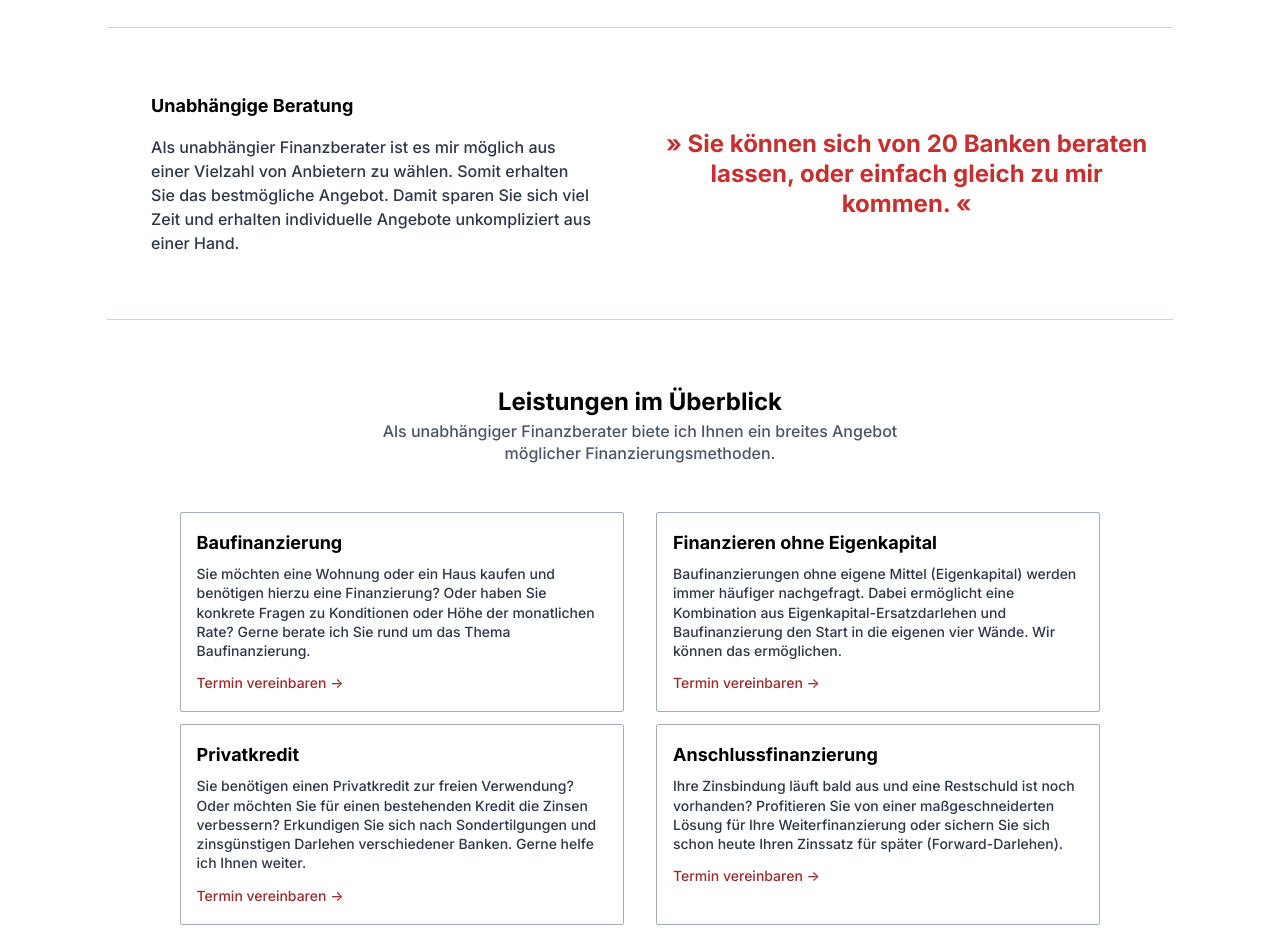
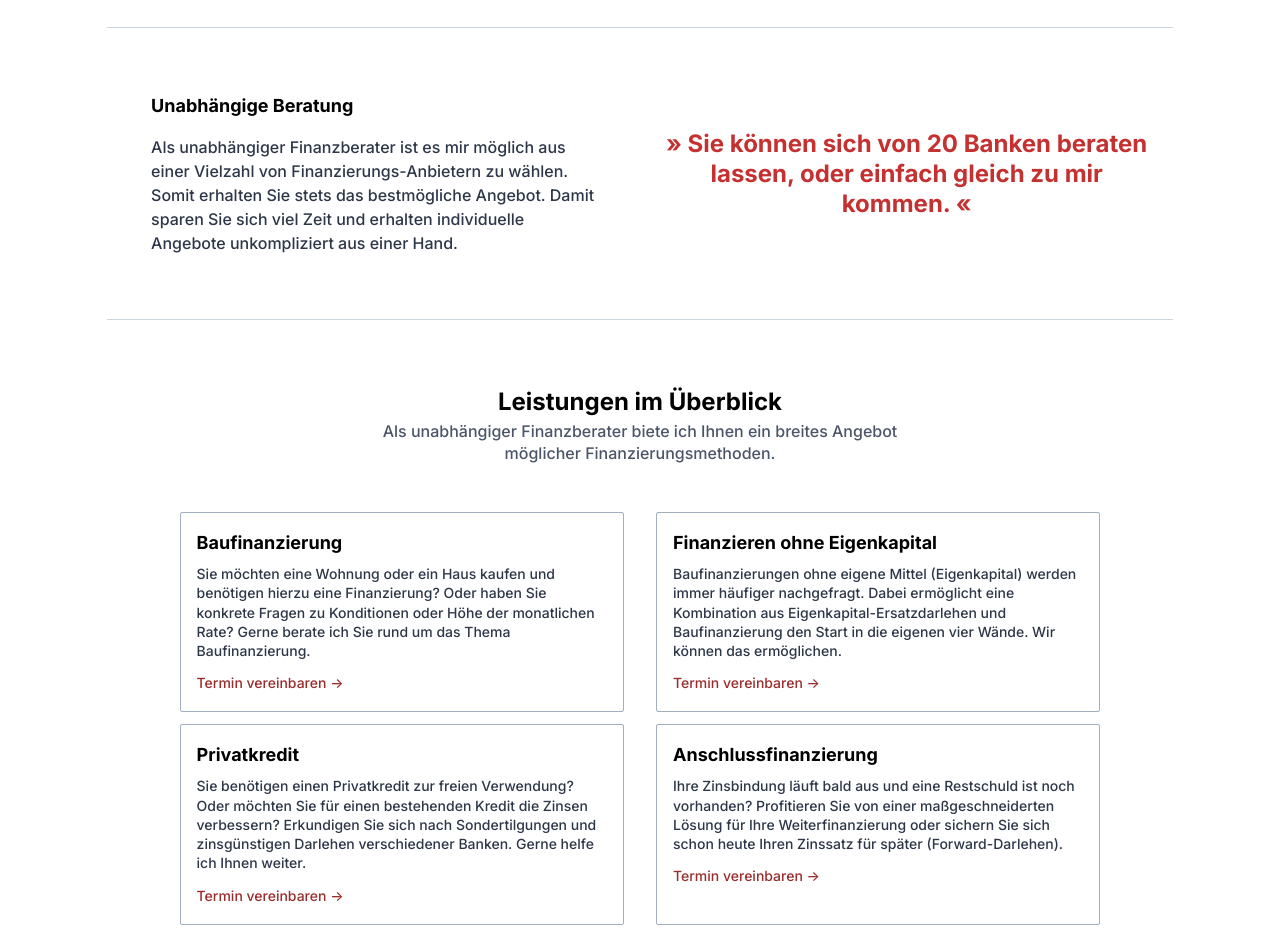
Before and after one commit to dvdptr/website-peplus, a Nuxt app: page / in a window 1280 px wide. Shown: the part 1420-2352 px from the top of the page. Built offline with nearby package versions, Linux system fonts and the light colour scheme.

Commit message:
fix: typo claim component

```diff
--- a/components/Claim.vue
+++ b/components/Claim.vue
@@ -9,10 +9,10 @@
             Unabhängige Beratung
           </p>
           <p class="text-base">
-            Als unabhängier Finanzberater ist es mir möglich aus einer Vielzahl
-            von Anbietern zu wählen. Somit erhalten Sie das bestmögliche
-            Angebot. Damit sparen Sie sich viel Zeit und erhalten individuelle
-            Angebote unkompliziert aus einer Hand.
+            Als unabhängiger Finanzberater ist es mir möglich aus einer Vielzahl
+            von Finanzierungs-Anbietern zu wählen. Somit erhalten Sie stets das
+            bestmögliche Angebot. Damit sparen Sie sich viel Zeit und erhalten
+            individuelle Angebote unkompliziert aus einer Hand.
           </p>
         </section>
       </div>
```
